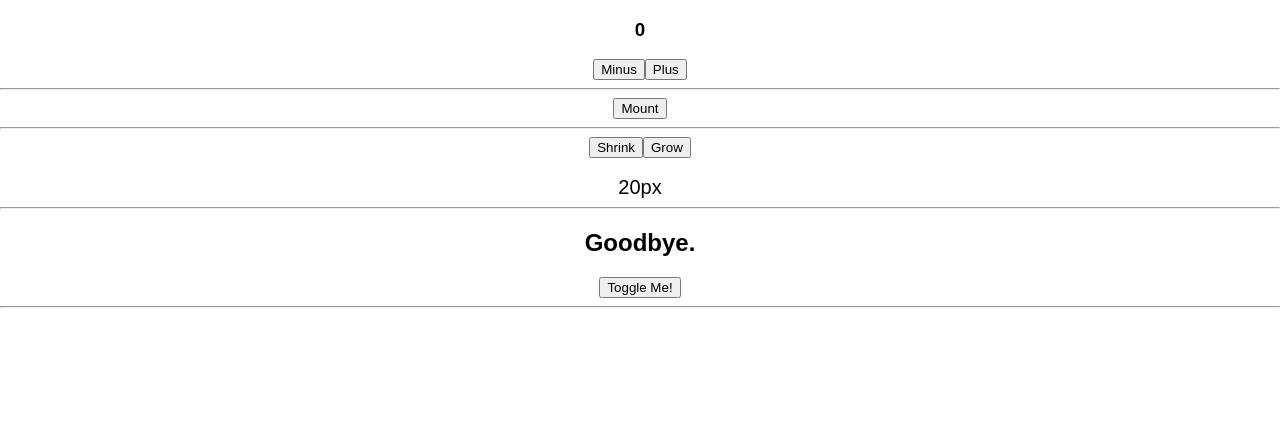
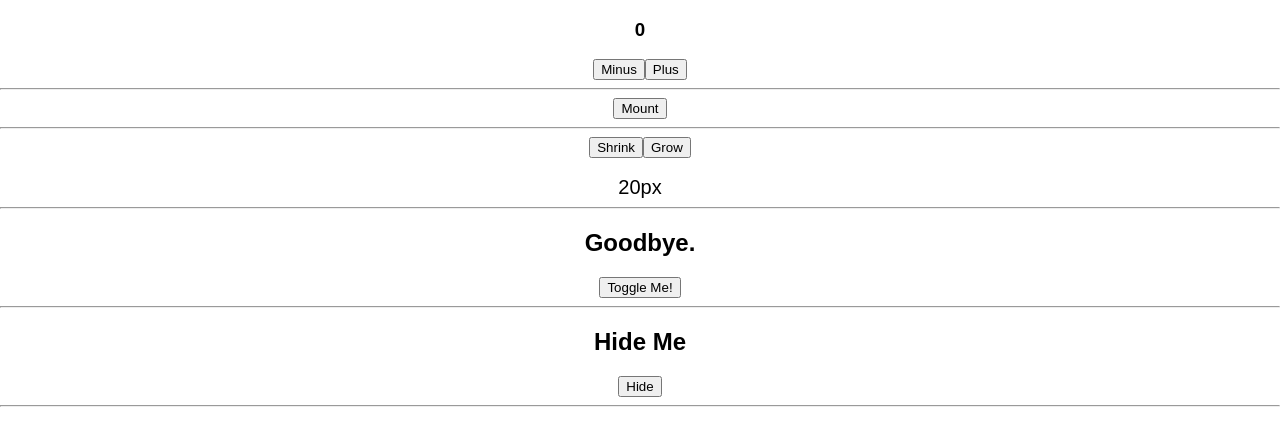
Before and after one commit to jkgrim/coding-challenges, a React (Create React App) app: page / in a window 1280 px wide. Shown: the top 446 px of the page. Built offline with nearby package versions, Linux system fonts and the light colour scheme.

Commit message:
adds HideMe component

```diff
--- a/src/App.js
+++ b/src/App.js
@@ -4,6 +4,7 @@ import Counter from "./components/Counter";
 import Clock from "./components/Clock";
 import FontResize from "./components/FontResize";
 import Greeting from "./components/Greeting";
+import HideMe from "./components/HideMe";
 
 import "./App.css";
 
@@ -22,6 +23,7 @@ function App() {
 
       <FontResize />
       <Greeting />
+      <HideMe />
     </div>
   );
 }
--- /dev/null
+++ b/src/components/HideMe.js
@@ -0,0 +1,17 @@
+import { useState } from "react";
+
+function HideMe() {
+  const [hidden, setHidden] = useState(false);
+
+  return (
+    <div className="app">
+      <h2>{hidden ? "" : "Hide Me"}</h2>
+      <button onClick={() => setHidden((hidden) => !hidden)}>
+        {hidden ? "Show" : "Hide"}
+      </button>
+      <hr />
+    </div>
+  );
+}
+
+export default HideMe;
```
Also changed, not shown: 1 other file (tests, documents, lock files or other folders).
